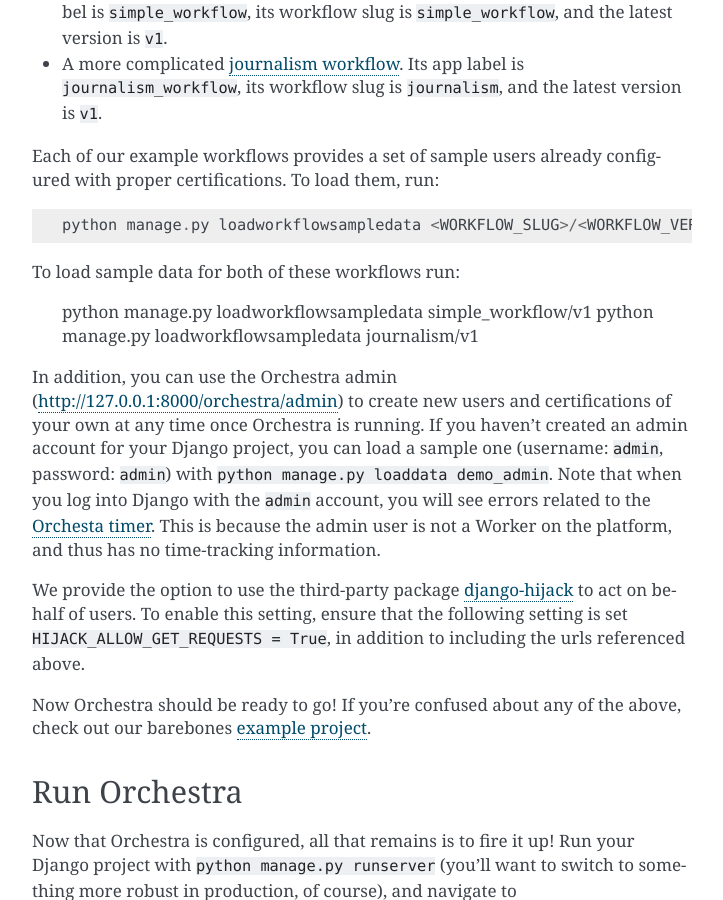
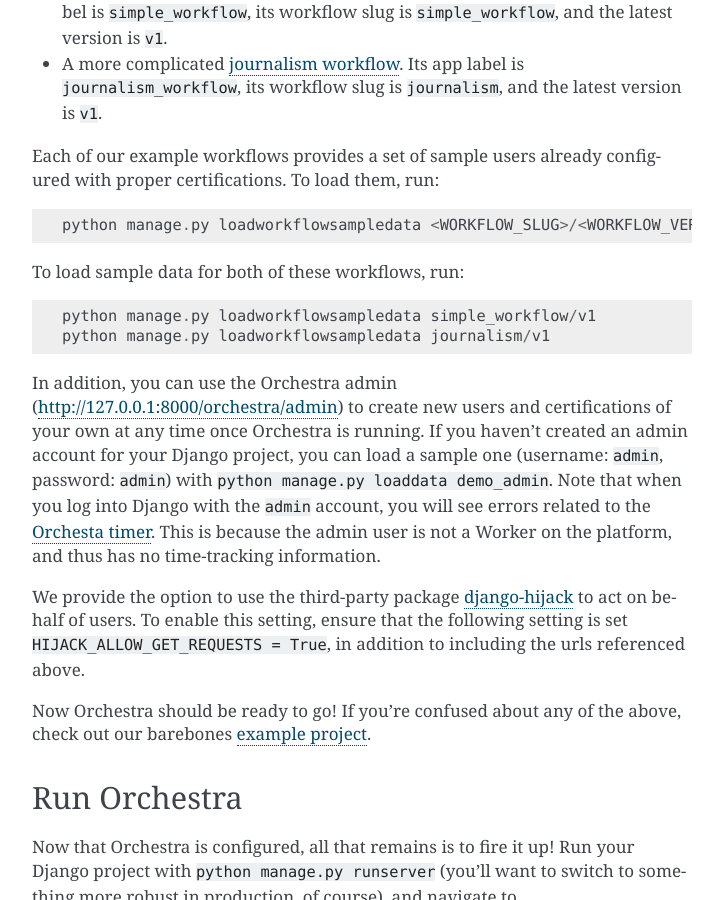
Before and after one commit to b12io/orchestra, a Sphinx documentation site: the page built from docs/source/getting_started.rst, in a window 1280 px wide and 900 px high, scrolled down 2900 px. Shown: the whole window, without its empty margins (388-1111 px from the left). Built offline with Sphinx 7.4.7, drawn with Linux system fonts in a browser that asks for light colours.

Commit message:
Fix colon

```diff
--- a/docs/source/getting_started.rst
+++ b/docs/source/getting_started.rst
@@ -157,7 +157,7 @@
 
     python manage.py loadworkflowsampledata <WORKFLOW_SLUG>/<WORKFLOW_VERSION>
 
-To load sample data for both of these workflows run:
+To load sample data for both of these workflows, run::
 
     python manage.py loadworkflowsampledata simple_workflow/v1
     python manage.py loadworkflowsampledata journalism/v1
```
